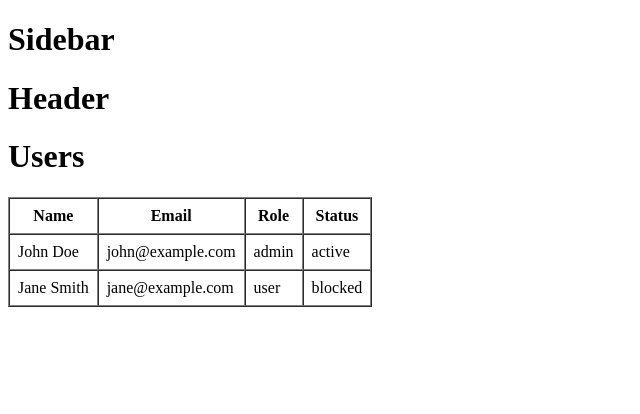
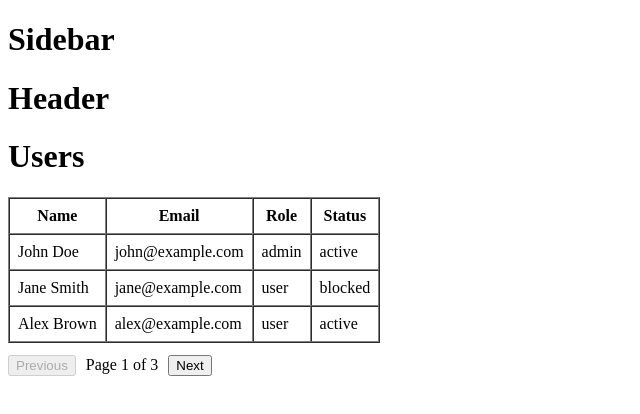
Before and after one commit to Shivam30Mishra/Production-Deployment-Admin-Dashboard, a React (Vite) app: page /users in a window 1280 px wide. Shown: the top 414 px of the page, without its empty margins (0-640 px from the left). Built offline with nearby package versions, Linux system fonts and the light colour scheme.

Commit message:
add pagination logic to users page

```diff
--- a/src/pages/Users/Users.jsx
+++ b/src/pages/Users/Users.jsx
@@ -1,38 +1,41 @@
 import { useState } from "react";
 
 const mockUsers = [
-  {
-    id: 1,
-    name: "John Doe",
-    email: "john@example.com",
-    role: "admin",
-    status: "active",
-    createdAt: "2024-01-01",
-  },
-  {
-    id: 2,
-    name: "Jane Smith",
-    email: "jane@example.com",
-    role: "user",
-    status: "blocked",
-    createdAt: "2024-01-05",
-  },
+  { id: 1, name: "John Doe", email: "john@example.com", role: "admin", status: "active" },
+  { id: 2, name: "Jane Smith", email: "jane@example.com", role: "user", status: "blocked" },
+  { id: 3, name: "Alex Brown", email: "alex@example.com", role: "user", status: "active" },
+  { id: 4, name: "Emma Wilson", email: "emma@example.com", role: "user", status: "active" },
+  { id: 5, name: "Chris Lee", email: "chris@example.com", role: "admin", status: "blocked" },
+  { id: 6, name: "Sarah Kim", email: "sarah@example.com", role: "user", status: "active" },
+  { id: 7, name: "David Miller", email: "david@example.com", role: "user", status: "active" },
 ];
 
 function Users() {
-  const [users,setUsers] = useState(mockUsers);
-  const [loading,setLoading] = useState(false);
-  const [error,setError] = useState(false);
+  const [users] = useState(mockUsers);
+  const [currentPage, setCurrentPage] = useState(1);
 
-  // UI state handling
-  if (loading) {
-    return <div>Loading users...</div>;
+  const USERS_PER_PAGE = 3;
+
+  // --- pagination calculations ---
+  const totalPages = Math.ceil(users.length / USERS_PER_PAGE);
+  const startIndex = (currentPage - 1) * USERS_PER_PAGE;
+  const endIndex = startIndex + USERS_PER_PAGE;
+  const currentUsers = users.slice(startIndex, endIndex);
+
+  // --- handlers ---
+  function goToNextPage() {
+    if (currentPage < totalPages) {
+      setCurrentPage((prev) => prev + 1);
+    }
   }
 
-  if (error) {
-    return <div>Something went wrong</div>;
+  function goToPreviousPage() {
+    if (currentPage > 1) {
+      setCurrentPage((prev) => prev - 1);
+    }
   }
 
+  // --- UI states ---
   if (!users.length) {
     return <div>No users found</div>;
   }
@@ -52,7 +55,7 @@ function Users() {
         </thead>
 
         <tbody>
-          {users.map((user) => (
+          {currentUsers.map((user) => (
             <tr key={user.id}>
               <td>{user.name}</td>
               <td>{user.email}</td>
@@ -62,6 +65,21 @@ function Users() {
           ))}
         </tbody>
       </table>
+
+      {/* Pagination Controls */}
+      <div style={{ marginTop: "12px" }}>
+        <button onClick={goToPreviousPage} disabled={currentPage === 1}>
+          Previous
+        </button>
+
+        <span style={{ margin: "0 10px" }}>
+          Page {currentPage} of {totalPages}
+        </span>
+
+        <button onClick={goToNextPage} disabled={currentPage === totalPages}>
+          Next
+        </button>
+      </div>
     </div>
   );
 }
```
